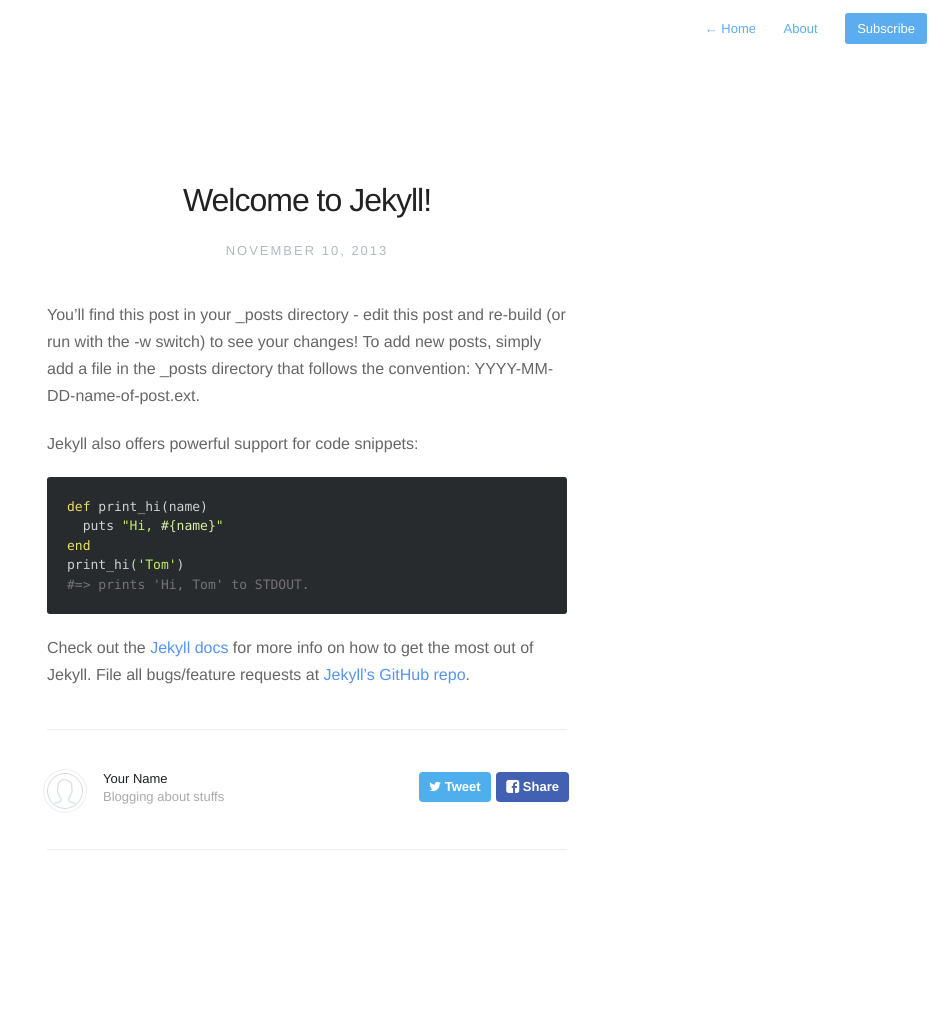
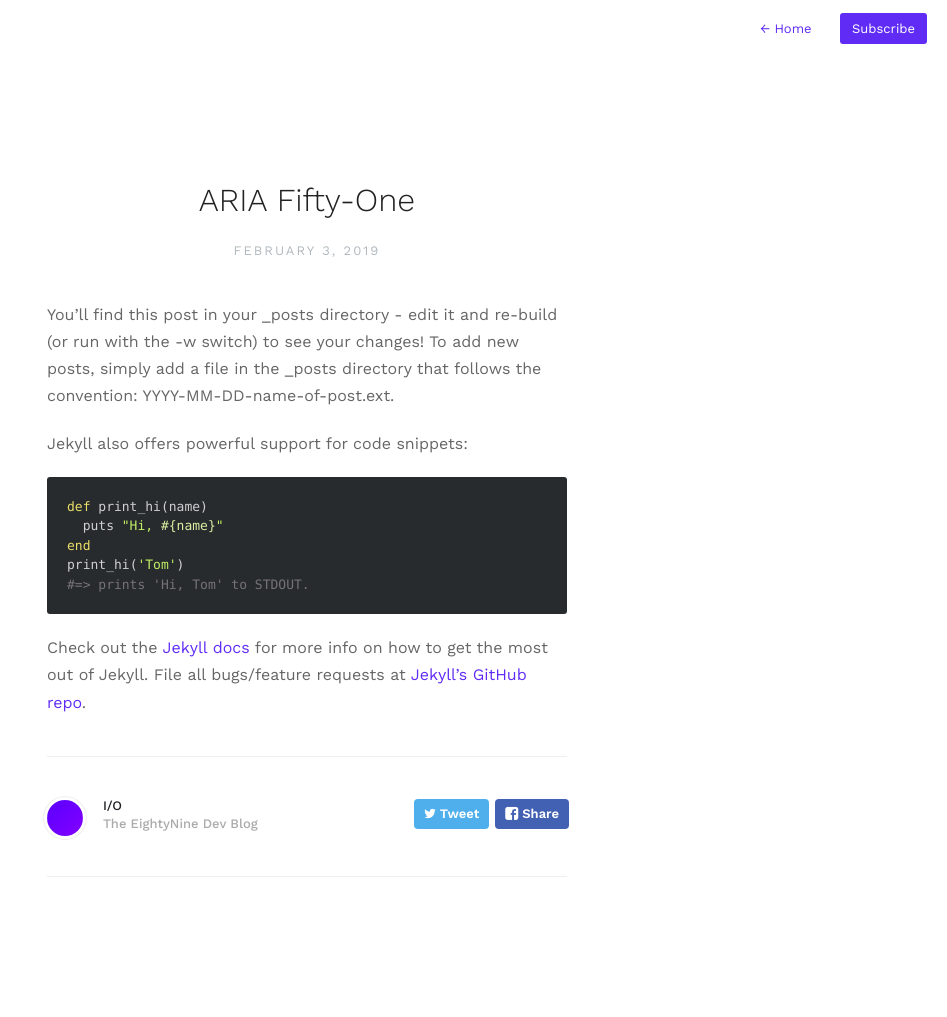
Before and after one commit to nickbalestra/kactus, a Jekyll site: the page built from _posts/2013-11-10-welcome-to-jekyll.markdown, in a window 1280 px wide. Shown: the whole page, without its empty margins (333-1280 px from the left). Built offline with Jekyll 4.4.1, drawn with Linux system fonts in a browser that asks for light colours; nearby versions of some CDN libraries; before the commit the page ends 990 px from its top, so only the background shows below that.

Commit message:
customize theme

```diff
--- a/_config.yml
+++ b/_config.yml
@@ -1,23 +1,23 @@
-name: Your New Jekyll Site
-description: Blogging about stuffs
+name: EightyNine
+description: The EightyNine Dev Blog
 meta_description: "Your New Jekyll Site, Blogging about stuffs"
 
-aboutPage: true
+aboutPage: false
 
 markdown: kramdown
 highlighter: rouge
 
 plugins: [jekyll-paginate]
 paginate: 20
-domain_name: 'http://yourblog-domain.com'
+domain_name: 'http://eightynine.io'
 google_analytics: 'UA-XXXXXXXX-X'
 disqus: false
 disqus_shortname: 'your-disqus-shortname'
 
 # Details for the RSS feed generator
 url:            'http://your-blog-url.example.com'
-author:         'Your Name'
-authorTwitter:  'YourTwitterUsername'
+author:         'I/O'
+authorTwitter:  'eightynine'
 
 permalink:       /:year/:title/
 
--- a/_includes/navigation.html
+++ b/_includes/navigation.html
@@ -3,7 +3,7 @@
         <a href="{{ "/" | relative_url  }}"> <span class="arrow">←</span> Home </a>
     {% endif %}
 
-    {% if page.url != "/about/" %}
+    {% if page.url != "/about/" and site.data.aboutPage %}
         <a href="{{ "/" | relative_url  }}about">About </a>
     {% endif %}
     <a class="cta" href="{{ "/" | relative_url  }}feed.xml">Subscribe</a>
--- a/_layouts/default.html
+++ b/_layouts/default.html
@@ -10,6 +10,7 @@
   <link rel="stylesheet" href="{{ "/" | relative_url  }}assets/css/style.css">
   <link rel="alternate" type="application/rss+xml" title="My Blog" href="{{ "/" | relative_url  }}feed.xml">
   <link rel="stylesheet" href="{{ "/" | relative_url  }}assets/css/highlight.css">
+  <link href="https://fonts.googleapis.com/css?family=Work+Sans:300,400,500,600" rel="stylesheet">
 </head>
 <body>
 
--- a/_posts/2013-11-10-welcome-to-jekyll.markdown
+++ b/_posts/2013-11-10-welcome-to-jekyll.markdown
@@ -1,10 +1,10 @@
 ---
-title:  "Welcome to Jekyll!"
-date:   2013-11-10 10:18:00
-description: Thriller Comedy Horror
+title:  "ARIA Fifty-One"
+date:   2019-02-03 9:00:00
+description: Or How I Stopped Worrying and Learned to Love Accessibility Testing
 ---
 
-You'll find this post in your `_posts` directory - edit this post and re-build (or run with the `-w` switch) to see your changes!
+You'll find this post in your `_posts` directory - edit it and re-build (or run with the `-w` switch) to see your changes!
 To add new posts, simply add a file in the `_posts` directory that follows the convention: YYYY-MM-DD-name-of-post.ext.
 
 Jekyll also offers powerful support for code snippets:
--- a/assets/css/style.css
+++ b/assets/css/style.css
@@ -51,7 +51,7 @@
 html, body { height: 100%; }
 
 body {
-	font:16px/1 "Helvetica Neue", Helvetica, Arial, sans-serif;
+	font:16px/1 "Work Sans", "Helvetica Neue", Helvetica, Arial, sans-serif;
 	color: #666;
 	-webkit-font-smoothing: antialiased;
 	text-rendering: optimizeLegibility;
@@ -59,7 +59,6 @@
 
 h1 {
 	font-size: 30px;
-	letter-spacing: -1px;
 	color: #222;
 	font-weight: bold;
 }
@@ -92,7 +91,7 @@
 }
 
 .profile h1 {
-	font-weight: 400;
+	font-weight: 600;
 	letter-spacing: 0px;
 	font-size: 20px;
 	color: #222;
@@ -103,7 +102,7 @@
 	  font-weight: 300;
 	  color: #aaa;
 	  margin-top: 10px;
-	  font-family: 'Helvetica Neue', Helvetica, Arial, sans-serif;
+	  font-family: "Work Sans", "Helvetica Neue", Helvetica, Arial, sans-serif;
 	  font-style: normal;
 
 }
@@ -125,7 +124,7 @@
 	top: 8px;
 	right: 6px;
 	padding: 8px 12px;
-	color: #5badf0;
+	color: #602CF5;
 	font-size: 13px;
 	/*font-weight: bold;*/
 	line-height: 1.35;
@@ -133,9 +132,13 @@
 
 }
 nav.main-nav a.cta {
-	background: #5badf0;
+	background: #602CF5;
 	color: #fff;
 	margin-left: 12px;
+}
+
+nav.main-nav a.cta:hover {
+	background: #3229F5;
 }
 
 #wrapper {
@@ -165,11 +168,10 @@
 #post-list li:hover .dates,
 #title:hover {
 	text-decoration: none;
-	color: #5badf0;
-	color: #5694f1;
+	color: #602CF5;
 }
 
-p a { color: #5694f1; }
+p a { color: #602CF5; }
 
 /*Transitions*/
 a,
@@ -211,7 +213,6 @@
 
 .home h1 {
 	font-size: 30px;
-	letter-spacing: -1px;
 	color: #222;
 	font-weight: bold;
 }
@@ -229,30 +230,28 @@
 .post h1 {
 	margin-bottom: 20px;
 	color: #222;
-	font: 300 32px/1.4em "Helvetica Neue", Helvetica,Arial,sans-serif;
+	font: 300 32px/1.4em "Work Sans", "Helvetica Neue", Helvetica,Arial,sans-serif;
 }
 
 .post h2 {
 	margin-bottom: 40px;
-	  font: 300 24px/1.5 "Helvetica Neue",Helvetica,Arial,sans-serif;
+	  font: 300 24px/1.5 "Work Sans", "Helvetica Neue",Helvetica,Arial,sans-serif;
 	  color: #111;
 }
 
 
 .post h2.headline {
-	/*font: italic 22px/1.3em Georgia,serif;*/
-	font: normal 13px/1.5em "Helvetica Neue",Helvetica,Arial,sans-serif;
+	font: normal 13px/1.5em "Work Sans", "Helvetica Neue",Helvetica,Arial,sans-serif;
 	margin: -5px 0 40px 0;
 	color: #b2b9be;
 	  font-size: 13px;
 	  text-transform: uppercase;
 	  letter-spacing: 2px;
-	  /*margin-top: 15px;*/
 	  display: inline-block;
 }
 
 #post-list h2 {
-	font: normal 17px/1.5em "Helvetica Neue",Helvetica,Arial,sans-serif;
+	font: normal 17px/1.5em "Work Sans", "Helvetica Neue",Helvetica,Arial,sans-serif;
 	color: #aaa;
 	max-width: 400px;
 	margin-top: 2px;
@@ -390,14 +389,14 @@
 #post-list a {
 	color: #333;
 	display: block;
-	font: bold 19px/1.7 "Helvetica Neue",helvetica,Arial,sans-serif;
+	font: bold 19px/1.7 "Work Sans","Helvetica Neue",helvetica,Arial,sans-serif;
 }
 
 #post-list .dates {
 	float: right;
 	position: relative;
 	top: 1px;
-	font: 300 17px/1.8 "Helvetica Neue",helvetica,Arial,sans-serif;
+	font: 300 17px/1.8 "Work Sans","Helvetica Neue",helvetica,Arial,sans-serif;
 	color: #bbb;
 }
 
@@ -417,9 +416,9 @@
 }
 
 #archive-link:hover {
-	background: #5694f1;
+	background: #602CF5;
 	color: #fff;
-	box-shadow: 0 0 0 1px #5694f1;
+	box-shadow: 0 0 0 1px #602CF5;
 }
 
 #archive-link span {
@@ -547,7 +546,7 @@
 
 h2.month {
 	width: 100%;
-	font: bold 13px/1 "Helvetica Neue",helvetica,Arial,sans-serif;
+	font: bold 13px/1 "Work Sans","Helvetica Neue",helvetica,Arial,sans-serif;
 	text-transform: uppercase;
 	margin-top: 40px;
 	margin-bottom: 10px;
@@ -561,7 +560,7 @@
 
 #archive-list a {
 	display: block;
-	font: bold 17px/1.7 "Helvetica Neue",helvetica,Arial,sans-serif;
+	font: bold 17px/1.7 "Work Sans","Helvetica Neue",helvetica,Arial,sans-serif;
 	color: #333;
 }
 
@@ -569,12 +568,12 @@
 	float: right;
 	position: relative;
 	top: 1px;
-	font: 300 17px/1.7 "Helvetica Neue",helvetica,Arial,sans-serif;
+	font: 300 17px/1.7 "Work Sans","Helvetica Neue",helvetica,Arial,sans-serif;
 	color: #bbb;
 }
 
 #archive-list li a:hover,#archive-list li:hover .dates {
-	color: #5694f1;
+	color: #602CF5;
 }
 
 #post-meta img.avatar {
@@ -589,13 +588,13 @@
 
 #post-list.archive.readmore h3{
 
-	  font: 400 20px "Helvetica Neue", Helvetica,Arial,sans-serif;
+	  font: 400 20px "Work Sans","Helvetica Neue", Helvetica,Arial,sans-serif;
 	  margin-bottom: 30px;
 }
 
 #post-list.archive.readmore a{
-	font: 400 16px/1.6 "Helvetica Neue",helvetica,Arial,sans-serif;
-	color: #5694f1;
+	font: 400 16px/1.6 "Work Sans","Helvetica Neue",helvetica,Arial,sans-serif;
+	color: #602CF5;
 }
 
 #post-list.archive.readmore a:hover{
@@ -603,7 +602,7 @@
 }
 
 #post-list.archive.readmore .dates{
-	font: 300 16px/1.6 "Helvetica Neue",helvetica,Arial,sans-serif;
+	font: 300 16px/1.6 "Work Sans","Helvetica Neue",helvetica,Arial,sans-serif;
 }
 #sharing a.facebook {
   background: #4361b3;
```
Also changed, not shown: Gemfile.lock (added), assets/images/avatar.png, assets/images/avatar@2x.png.
